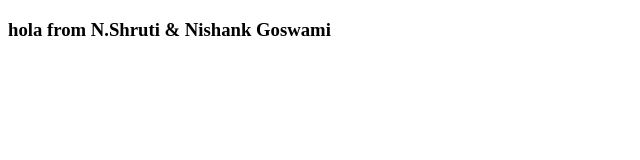
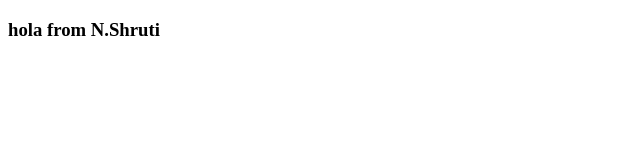
Before and after one commit to shrutinalla/AWS, a plain HTML site: page index.html in a window 1280 px wide. Shown: the whole page, without its empty margins (0-640 px from the left). Drawn offline with Linux system fonts and the light colour scheme.

Commit message:
Remove 'Nishank Goswami' from greeting

```diff
--- a/index.html
+++ b/index.html
@@ -6,6 +6,6 @@
     <title>Document</title>
 </head>
 <body>
-    <h3>hola from N.Shruti & Nishank Goswami</h3>
+    <h3>hola from N.Shruti </h3>
 </body>
 </html>
```
